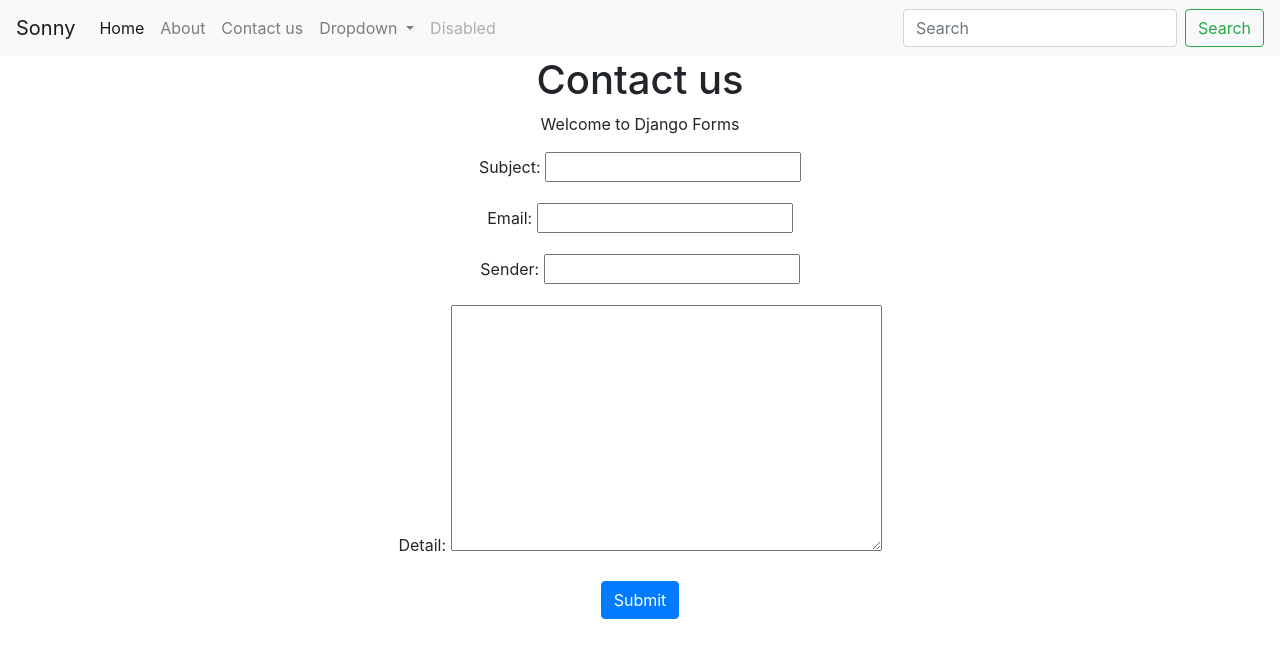
After one commit to SonNavigator/pea, a Django app: page /contact in a window 1280 px wide. The commit adds this page. Shown: the top 658 px of the page. Run offline with Django 3.2, Linux system fonts and the light colour scheme.

Commit message:
Final Update

```diff
--- a/blog/admin.py
+++ b/blog/admin.py
@@ -1,5 +1,5 @@
 from django.contrib import admin
-from .models import Post
+from .models import Post, Author, Contact
 from django_summernote.admin import SummernoteModelAdmin
 
 
@@ -15,3 +15,6 @@ class PostAdmin(SummernoteModelAdmin):
 
 # admin.site.register(SomeModel, SomeModelAdmin)
 admin.site.register(Post, PostAdmin)
+
+admin.site.register(Author)
+admin.site.register(Contact)
--- /dev/null
+++ b/blog/forms.py
@@ -0,0 +1,13 @@
+from django import forms
+from .models import Contact
+
+
+class ContactForm(forms.ModelForm):
+    class Meta:
+        model = Contact
+        fields = [
+            'subject',
+            'email',
+            'sender',
+            'detail'
+        ]
--- a/blog/models.py
+++ b/blog/models.py
@@ -1,4 +1,13 @@
 from django.db import models
+
+
+class Author(models.Model):
+    name = models.CharField(max_length=40)
+    lastname = models.CharField(max_length=40)
+    age = models.IntegerField()
+
+    def __str__(self):
+        return self.name
 
 
 # Create your models here.
@@ -8,6 +17,17 @@ class Post(models.Model):
     date_created = models.DateTimeField(auto_now_add=True)
     date_updated = models.DateTimeField(auto_now=True)
     feature_pic = models.ImageField(upload_to="cover/", null=True, blank=True)
+    author = models.ForeignKey(Author, on_delete=models.CASCADE, null=True, blank=True)
 
     def __str__(self):
         return self.title
+
+
+class Contact(models.Model):
+    subject = models.CharField(max_length=100)
+    email = models.EmailField()
+    sender = models.CharField(max_length=80)
+    detail = models.TextField()
+
+    def __str__(self):
+        return self.subject
--- a/blog/templates/blog/base.html
+++ b/blog/templates/blog/base.html
@@ -21,6 +21,9 @@
       <li class="nav-item">
         <a class="nav-link" href="/about">About</a>
       </li>
+       <li class="nav-item">
+        <a class="nav-link" href="/contact">Contact us</a>
+      </li>
       <li class="nav-item dropdown">
         <a class="nav-link dropdown-toggle" href="#" id="navbarDropdown" role="button" data-toggle="dropdown" aria-haspopup="true" aria-expanded="false">
           Dropdown
@@ -36,11 +39,12 @@
         <a class="nav-link disabled" href="#" tabindex="-1" aria-disabled="true">Disabled</a>
       </li>
     </ul>
-    <form class="form-inline my-2 my-lg-0">
-      <input class="form-control mr-sm-2" type="search" placeholder="Search" aria-label="Search">
+
+  </div>
+    <form class="form-inline my-2 my-lg-0" action="/search">
+      <input class="form-control mr-sm-2" type="search" placeholder="Search" aria-label="Search" name="q">
       <button class="btn btn-outline-success my-2 my-sm-0" type="submit">Search</button>
     </form>
-  </div>
 </nav>
 
 {% block content %} {% endblock %}
--- /dev/null
+++ b/blog/templates/blog/contact.html
@@ -0,0 +1,16 @@
+{% extends 'blog/base.html' %}
+
+{% block title %}<title>Contact us</title>{% endblock %}
+
+{% block content %}
+    <div class="container" style="text-align: center">
+        <h1>Contact us</h1>
+        <p>Welcome to Django Forms</p>
+        <form method="post" action="/contact">
+            {% csrf_token %}
+            {{ form.as_p }}
+            <button class="btn btn-primary" type="submit">Submit</button>
+
+        </form>
+    </div>
+{% endblock %}
--- a/blog/templates/blog/home.html
+++ b/blog/templates/blog/home.html
@@ -8,7 +8,7 @@
         <h1>{{ post.title }}</h1>
         <img src="{{ post.feature_pic.url }}" alt="{{ post.title }}" width="250px" height="250">
         <p>Created on: {{ post.date_created }}</p>
-        <p>Last update: {{ post.date_updated }}</p>
+        <p>Author: {{post.author.name }} {{post.author.lastname }}</p>
         <a class="btn btn-primary" href="/posts/{{ post.id }}" role="button">See more</a><br><br>
     {% endfor %}
     </div>
--- a/blog/urls.py
+++ b/blog/urls.py
@@ -1,10 +1,12 @@
 from django.urls import path
-from .views import home, post_detail, about
+from .views import home, post_detail, about, contact, search
 
 
 urlpatterns = [
     # path(url-name, function)
     path('', home),
     path('posts/<int:id>', post_detail),
-    path('about', about)
+    path('about', about),
+    path('contact', contact),
+    path('search', search)
 ]
--- a/blog/views.py
+++ b/blog/views.py
@@ -1,6 +1,8 @@
-from django.shortcuts import render
+from django.shortcuts import render, redirect
 from django.http import HttpResponse
 from .models import Post
+from .forms import ContactForm
+from django.db.models import Q
 
 
 # Create your views here.
@@ -17,4 +19,32 @@ def post_detail(request, id):
 
 
 def about(request):
-    return render(request, 'blog/about.html')
+    val = 20
+    val2 = 30
+    return render(request, 'blog/about.html', {'val': val, 'val2': val2})
+
+
+def contact(request):
+    # form = ContactForm()
+    if request.method == "POST":
+        # print("Okay POST")
+        form = ContactForm(request.POST)
+        if form.is_valid():
+            form.save()
+            return redirect('/')
+    else:
+        # print("Not POST")
+        form = ContactForm()
+
+    return render(request, 'blog/contact.html', {'form': form})
+
+
+def search(request):
+    search_post = request.GET.get('q')
+    if search_post:
+        # print("Client sends: ", search_post)
+        post = Post.objects.filter(Q(title__contains=search_post))
+    else:
+        return redirect('/')
+
+    return render(request, 'blog/search.html', {'post': post})
--- a/mysite/settings.py
+++ b/mysite/settings.py
@@ -26,7 +26,7 @@ SECRET_KEY = 'django-insecure--v_=1lcs6^-2_=q%#1d%%qr9(*1the@mavx54_=4yb(=3b3!8e
 # SECURITY WARNING: don't run with debug turned on in production!
 DEBUG = True
 
-ALLOWED_HOSTS = []
+ALLOWED_HOSTS = ['127.0.0.1', 'localhost', '4ec0da8b478e.ngrok.io']
 
 
 # Application definition
```
Also changed, not shown: blog/templates/blog/search.html (added, +12 -0 lines), blog/migrations/0003_author.py (added), blog/migrations/0004_post_author.py (added), blog/migrations/0005_contact.py (added), db.sqlite3, media/cover/python-json-serialization-deserialization_XHd3qA0.jpg (added), media/cover/python-json-serialization-deserialization_YW1axdw.jpg (added), media/cover/ดาวนโหลด_1.png (added).
